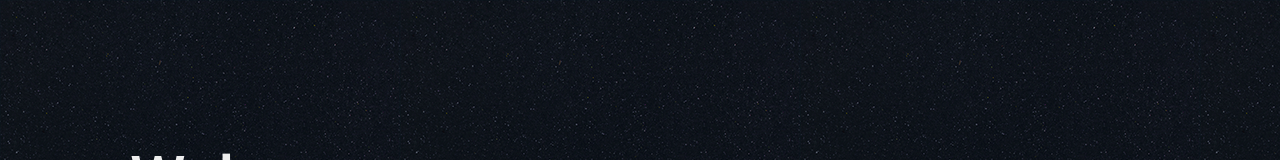
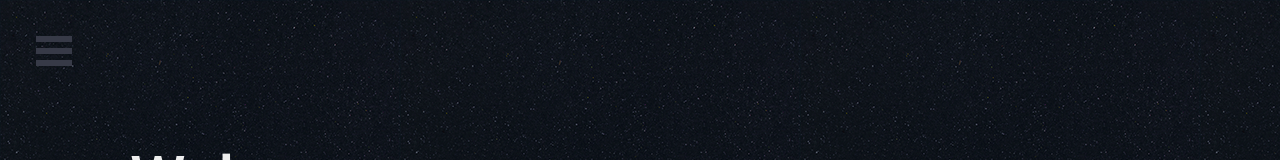
Before and after one commit to Yuribenjamin/portfolio, a React (Create React App) app: page / in a window 1280 px wide. Shown: the top 160 px of the page. Built offline with nearby package versions, Linux system fonts and the light colour scheme; the HTML template or start-up script is replaced by a standard one.

Commit message:
Add Burger Menu

```diff
--- a/src/App.css
+++ b/src/App.css
@@ -95,3 +95,62 @@ background: rgba(0, 0, 0, 0.3);
     }
 
 }
+
+
+/* Position and sizing of burger button */
+.bm-burger-button {
+    position: fixed;
+    width: 36px;
+    height: 30px;
+    left: 36px;
+    top: 36px;
+  }
+
+  /* Color/shape of burger icon bars */
+  .bm-burger-bars {
+    background: #373a47;
+  }
+
+  /* Position and sizing of clickable cross button */
+  .bm-cross-button {
+    height: 24px;
+    width: 24px;
+  }
+
+  /* Color/shape of close button cross */
+  .bm-cross {
+    background: #bdc3c7;
+  }
+
+  /* General sidebar styles */
+  .bm-menu {
+    background: #373a47;
+    padding: 2.5em 1.5em 0;
+    font-size: 1.15em;
+  }
+
+  /* Morph shape necessary with bubble or elastic */
+  .bm-morph-shape {
+    fill: #373a47;
+  }
+
+  /* Wrapper for item list */
+  .bm-item-list {
+    color: #b8b7ad;
+    padding: 0.8em;
+  }
+
+  /* Individual item */
+  .bm-item {
+    display: inline-block;
+  }
+
+  /* Styling of overlay */
+  .bm-overlay {
+    background: rgba(0, 0, 0, 0.3);
+  }
+
+  .menu-item {
+      font-size: 20px;
+      margin-top: 1em;
+  }
--- a/src/App.js
+++ b/src/App.js
@@ -1,11 +1,13 @@
 import React, { Component } from 'react';
 import Homepage from './components/Homepage'
+import BurgerMenu from './components/BurgerMenu'
 import './App.css';
 
 class App extends Component {
   render() {
     return (
       <div className='App' >
+        <BurgerMenu />
         <Homepage/>
       </div>
     );
--- /dev/null
+++ b/src/components/BurgerMenu.js
@@ -0,0 +1,15 @@
+import React, { Component } from 'react'
+import { slide as Menu } from 'react-burger-menu'
+
+class BurgerMenu extends Component {
+    render(){
+        return(
+            <Menu pageWrapId={ "page-wrap" }>
+                <a id="home" className="menu-item" href="/">Home</a>
+                <a id="work" className="menu-item" href="/work">Projects : 2018</a>
+            </Menu>
+        );
+    }
+}
+
+export default BurgerMenu
```
